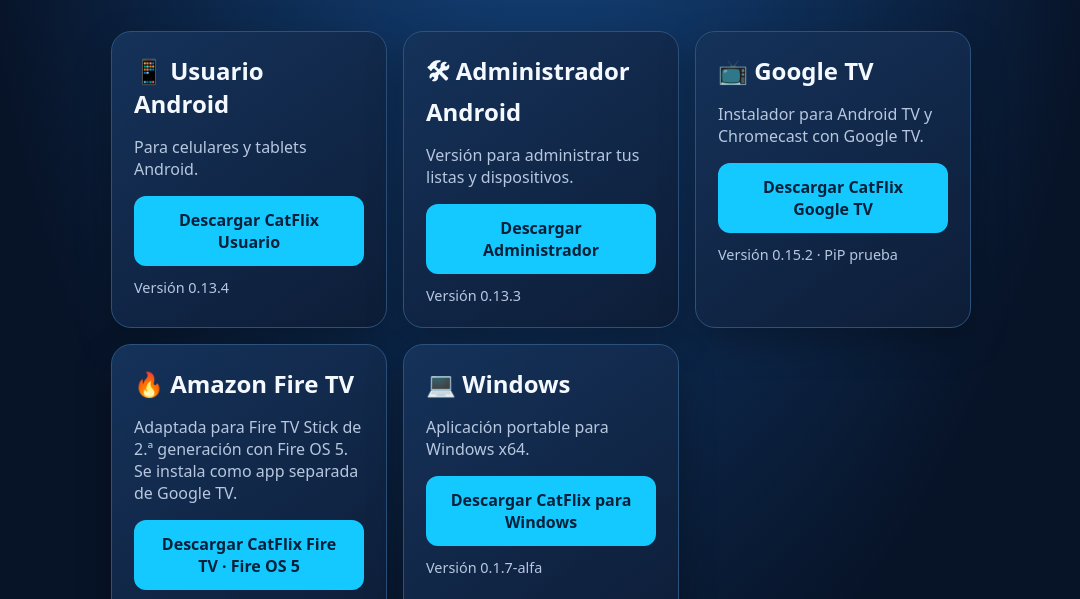
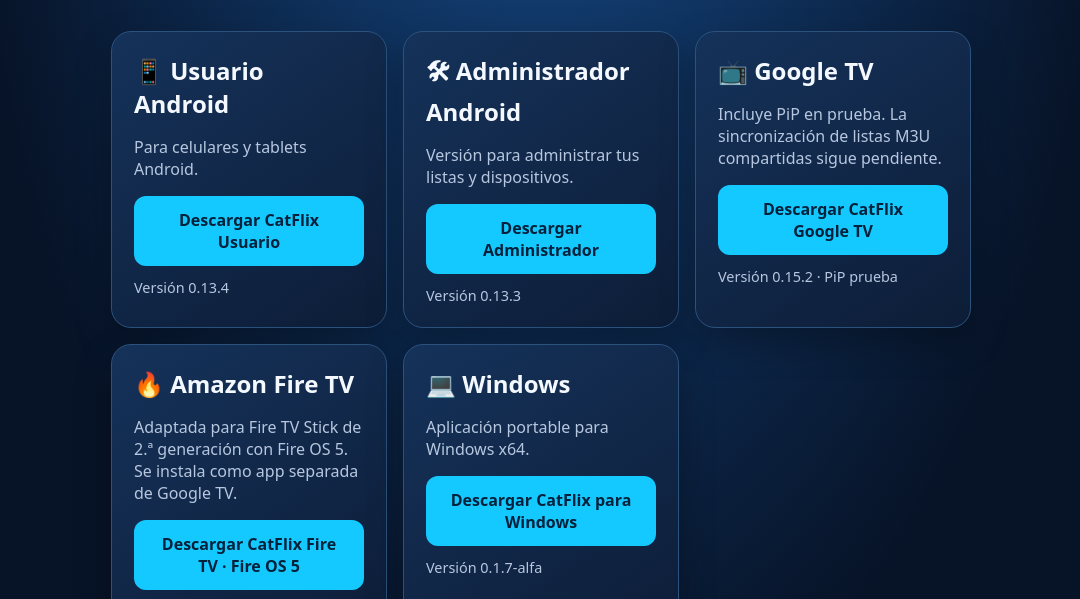
Before and after one commit to renatosalinas-proyectos/catflix-distribucion, a plain HTML site: page index.html in a window 1280 px wide. Shown: the part 196-795 px from the top of the page, without its empty margins (99-1179 px from the left). Drawn offline with Linux system fonts and the light colour scheme.

Commit message:
Label Google TV PiP preview and M3U status

```diff
--- a/index.html
+++ b/index.html
@@ -15,7 +15,7 @@ header{text-align:center;margin-bottom:34px}h1{font-size:clamp(2.3rem,8vw,4rem);
 <section class="cards">
 <article class="card"><h2>📱 Usuario Android</h2><p>Para celulares y tablets Android.</p><a class="btn" id="android" aria-disabled="true">Cargando…</a><div class="version" id="androidVersion"></div></article>
 <article class="card"><h2>🛠 Administrador Android</h2><p>Versión para administrar tus listas y dispositivos.</p><a class="btn" id="admin" aria-disabled="true">Cargando…</a><div class="version" id="adminVersion"></div></article>
-<article class="card"><h2>📺 Google TV</h2><p>Instalador para Android TV y Chromecast con Google TV.</p><a class="btn" id="tv" aria-disabled="true">Cargando…</a><div class="version" id="tvVersion"></div></article>
+<article class="card"><h2>📺 Google TV</h2><p>Incluye PiP en prueba. La sincronización de listas M3U compartidas sigue pendiente.</p><a class="btn" id="tv" aria-disabled="true">Cargando…</a><div class="version" id="tvVersion"></div></article>
 <article class="card"><h2>🔥 Amazon Fire TV</h2><p>Adaptada para Fire TV Stick de 2.ª generación con Fire OS 5. Se instala como app separada de Google TV.</p><a class="btn" id="firetv" aria-disabled="true">Cargando…</a><div class="version" id="firetvVersion"></div></article>
 <article class="card"><h2>💻 Windows</h2><p>Aplicación portable para Windows x64.</p><a class="btn" id="windows" aria-disabled="true">Cargando…</a><div class="version" id="windowsVersion"></div></article>
 </section>
```
